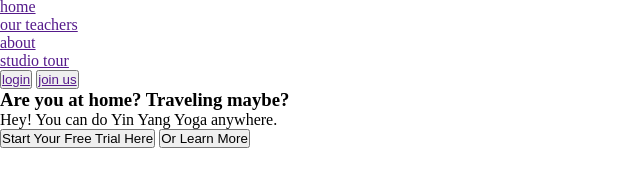
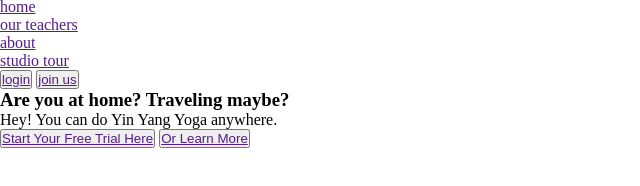
Before and after one commit to VektorTech/Landing_Page, a website built with webpack: page src/template/main.html in a window 1280 px wide. Shown: the part 20-206 px from the top of the page, without its empty margins (0-640 px from the left). Built offline with nearby package versions, Linux system fonts and the light colour scheme.

Commit message:
amend html

```diff
--- a/src/template/main.html
+++ b/src/template/main.html
@@ -34,8 +34,8 @@
         <p>Hey! You can do <span id="title">Yin Yang Yoga</span> anywhere.</p>
       </div>
 
-      <button id="trial">Start Your Free Trial Here</button>
-      <button id="learn">Or Learn More</button>
+      <button id="trial"><a href=""> Start Your Free Trial Here</a></button>
+      <button id="learn"><a href="">Or Learn More</a></button>
     </div>
   </div>
 
```
